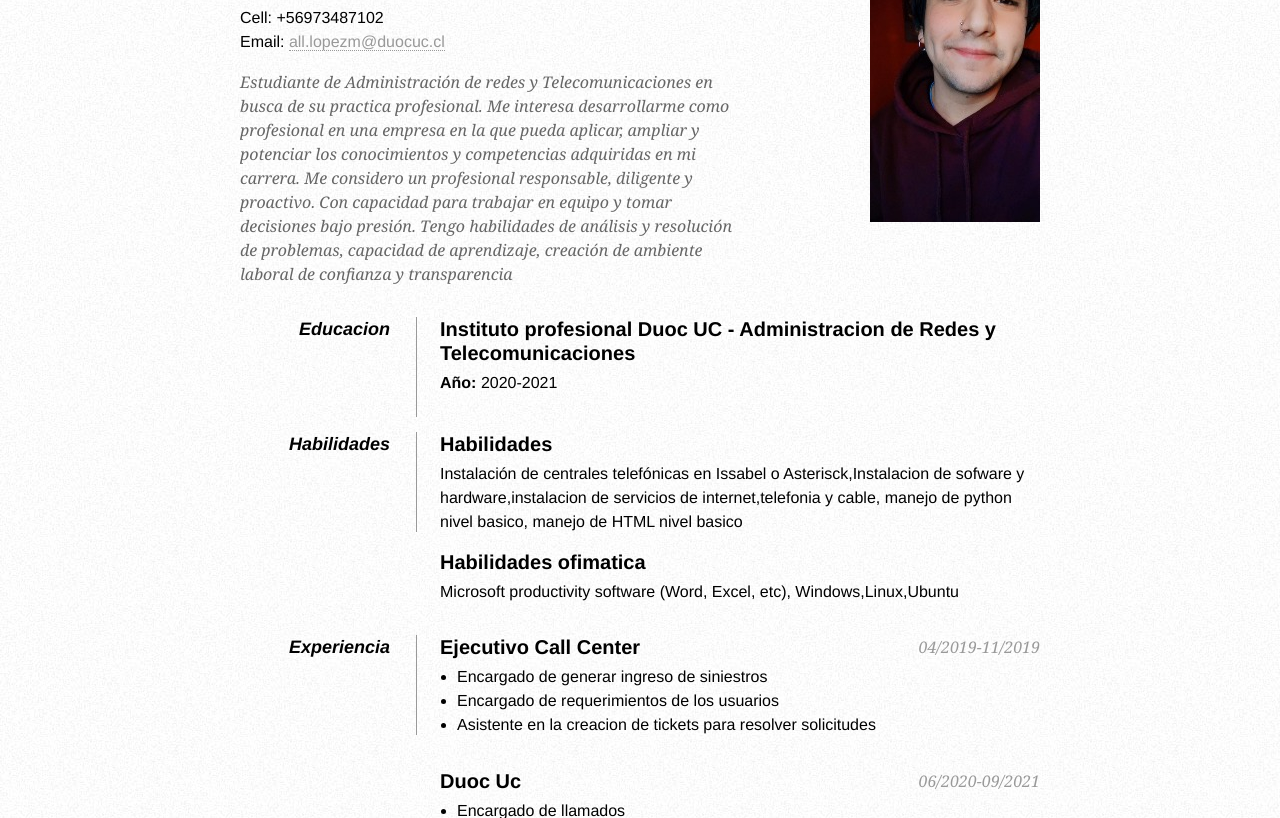
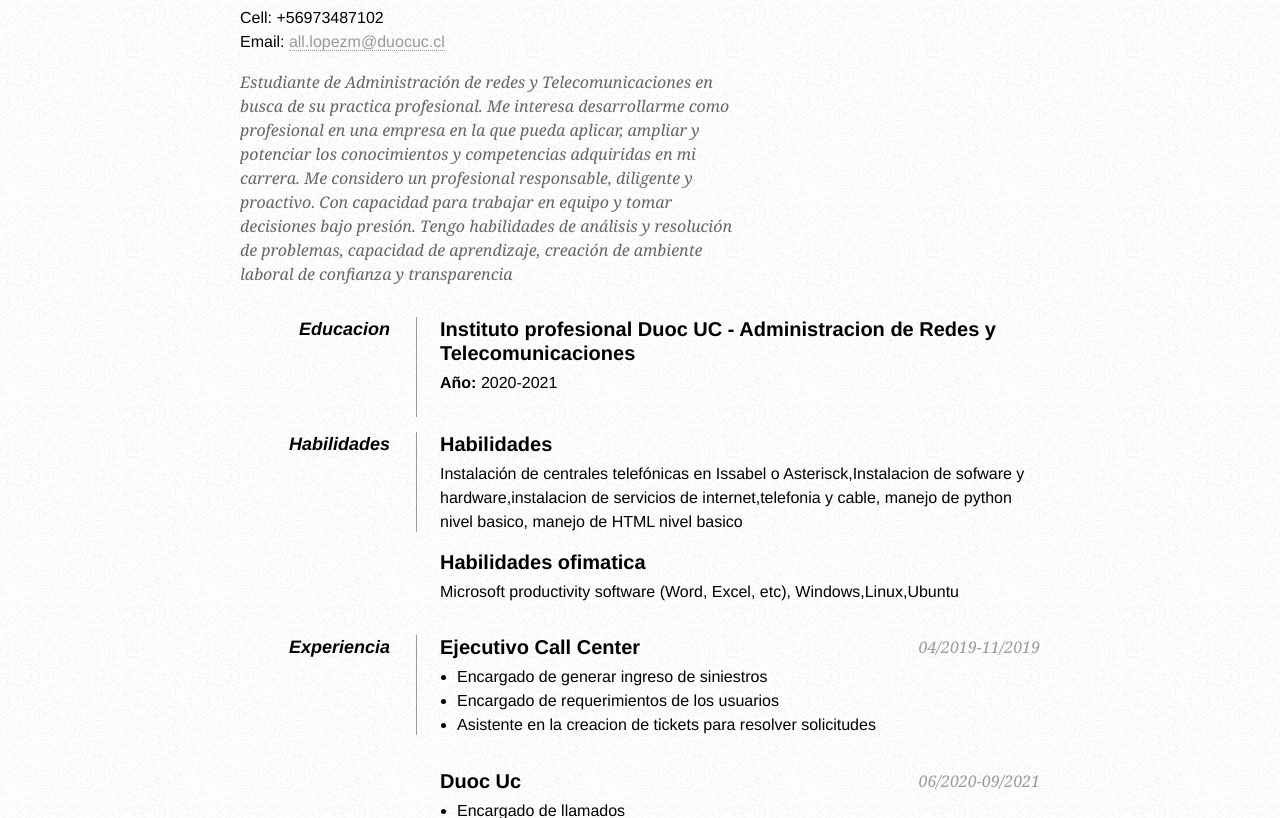
Before and after one commit to Allanlopezcv/cvallanlopez, a plain HTML site: page index.html in a window 1280 px wide. Shown: the part 91-909 px from the top of the page. Drawn offline with Linux system fonts and the light colour scheme.

Commit message:
Update index.html

```diff
--- a/index.html
+++ b/index.html
@@ -33,7 +33,7 @@
 
     <div id="page-wrap">
 
-        <img src="images/allan1.jpg" alt="foto de allan" id="pic" />
+
 
         <div id="contact-info" class="vcard">
 
```
